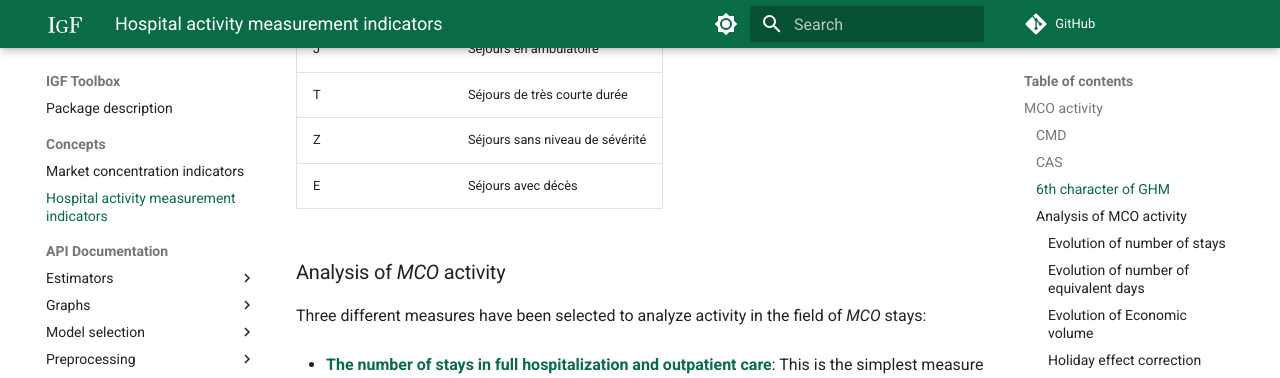
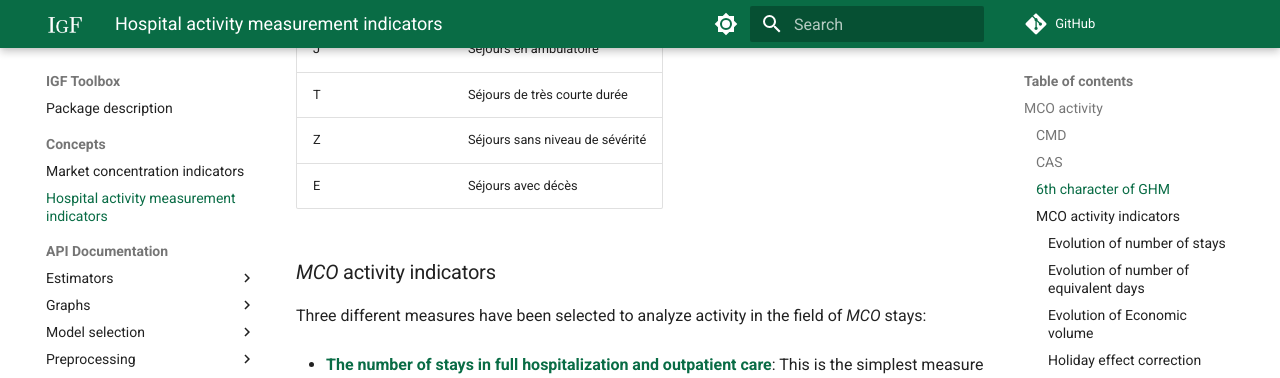
Before and after one commit to IGF-PSD/igf_toolbox, an MkDocs documentation site: the page built from docs/concepts/HOSPITAL_ACTIVITY.md, in a window 1280 px wide and 900 px high, scrolled down 4367 px. Shown: the top 378 px of the window. Built offline with MkDocs 1.6.1 and Material for MkDocs 9.7.7, drawn with Linux system fonts in a browser that asks for light colours; formulas are drawn with MathJax 3; comment, search, counter and statistics services are not loaded.

Commit message:
Update HOSPITAL_ACTIVITY.md

```diff
--- a/docs/concepts/HOSPITAL_ACTIVITY.md
+++ b/docs/concepts/HOSPITAL_ACTIVITY.md
@@ -105,7 +105,7 @@ The 6th character of a *GHM* is significant and is associated to a level of seve
 |Z|Séjours sans niveau de sévérité|
 |E|Séjours avec décès|
 
-### Analysis of *MCO* activity
+### *MCO* activity indicators
 
 Three different measures have been selected to analyze activity in the field of *MCO* stays:
 
```
